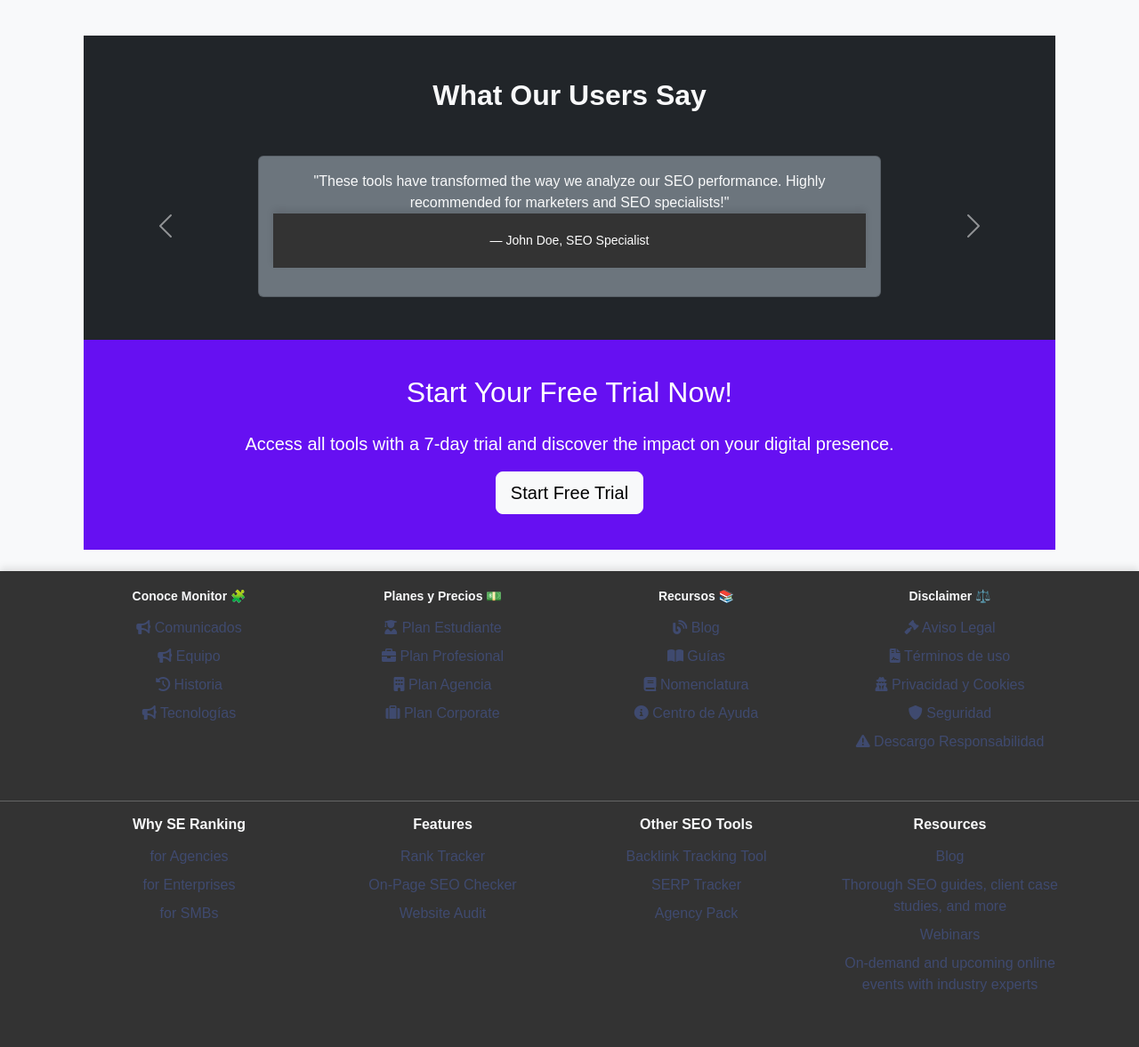
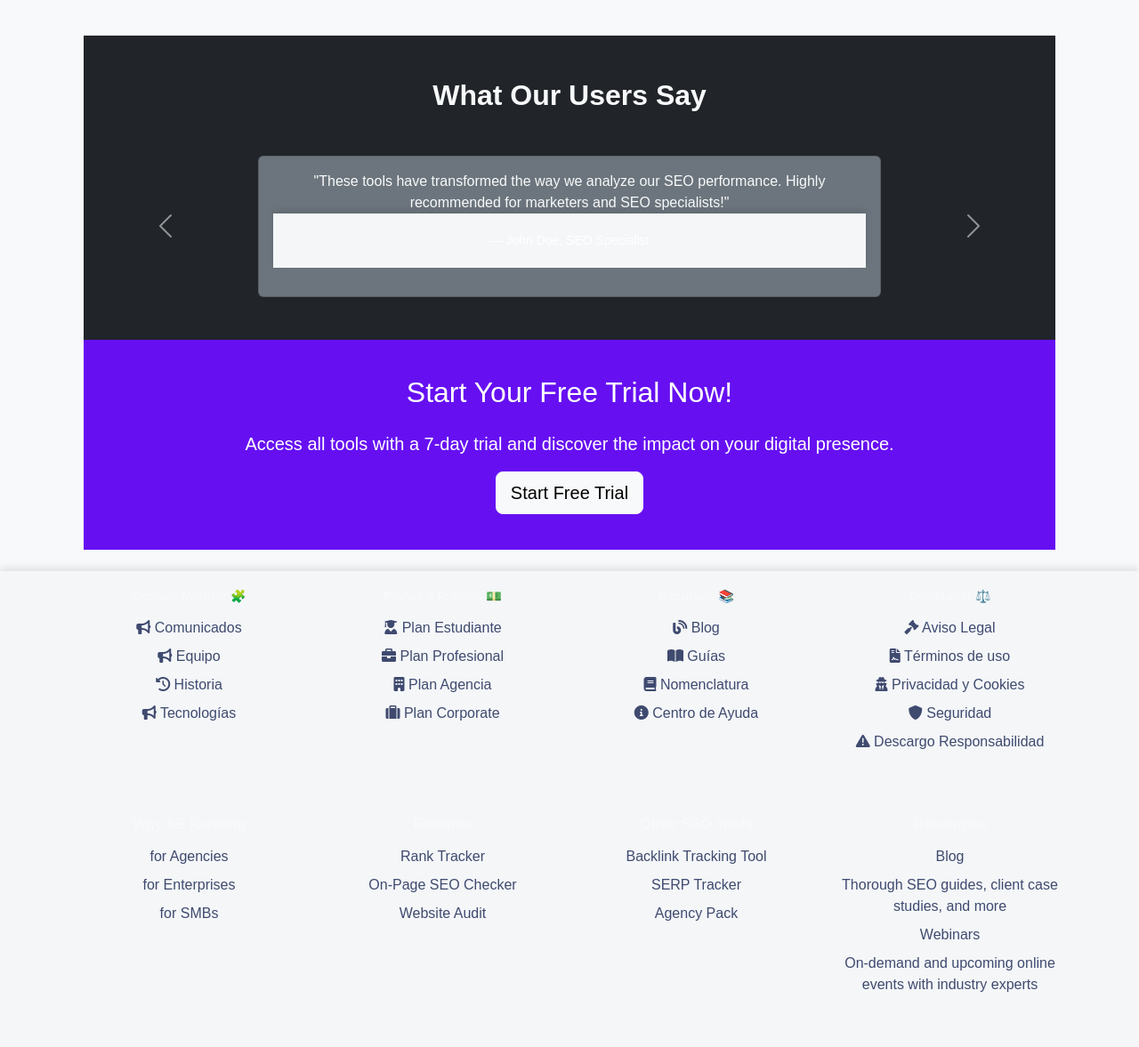
Before and after one commit to vinxenx0/moonlite, a Flask app: page /start in a window 1280 px wide. Shown: the part 2266-3443 px from the top of the page at 89% size. Run offline with Flask 3, Linux system fonts and the light colour scheme; some libraries are stand-ins or nearby versions.

Commit message:
footer update

```diff
--- a/app/templates/start.html
+++ b/app/templates/start.html
@@ -115,7 +115,7 @@ body {
         border-radius: 8px;
     }
     footer {
-        background-color: #333;
+        /* background-color: #333; */
         color: #f8f9fa;
         padding: 20px 0;
         text-align: center;
```
